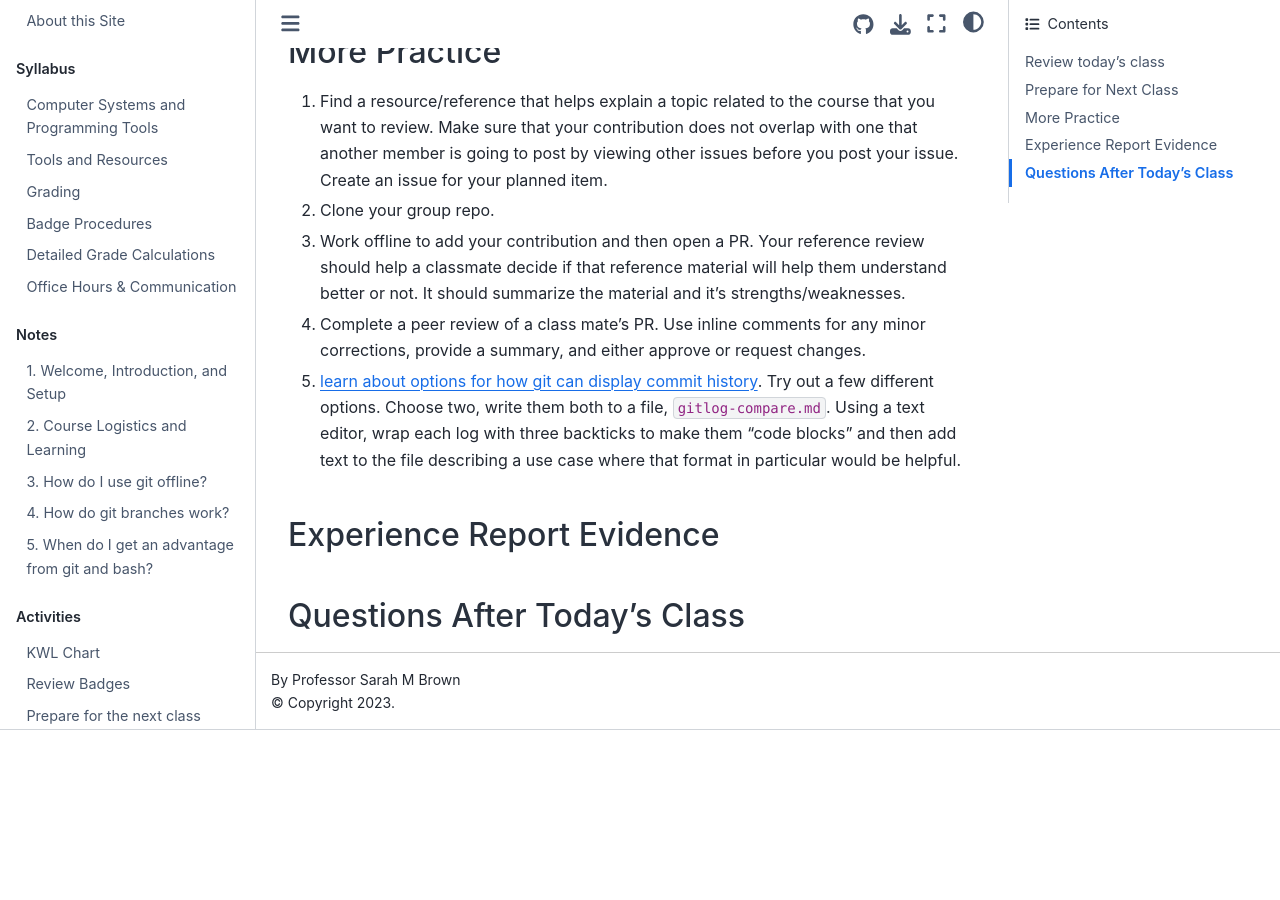
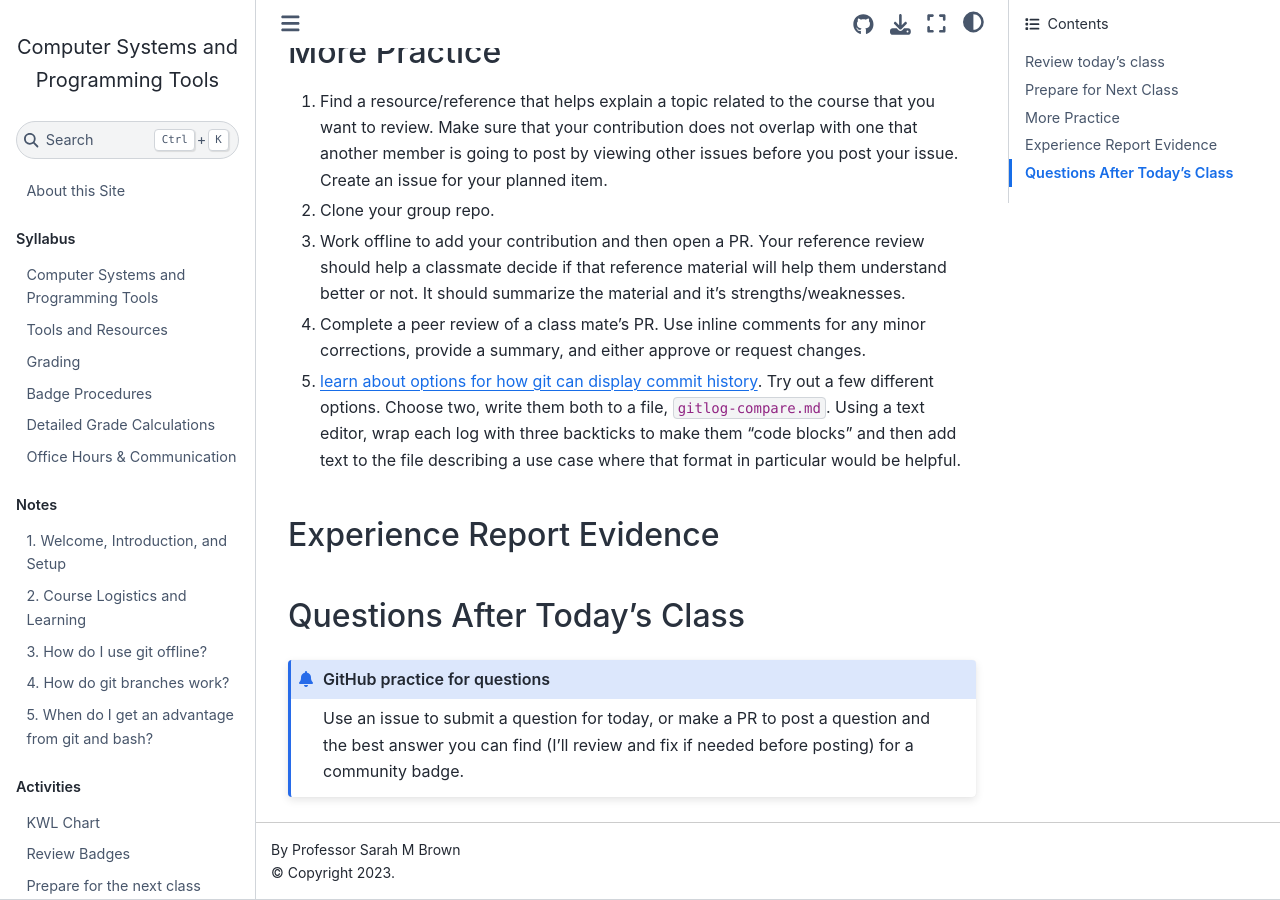
Before and after one commit to introcompsys/fall2023, a Jupyter Book: the page built from notes/2023-09-26.md, in a window 1280 px wide and 900 px high, scrolled down 1172 px. Built offline with Jupyter Book 1.0.4 settings and Sphinx 7.4.7 and the Sphinx Book theme 1.1.4, drawn with Linux system fonts in a browser that asks for light colours; pages that are not in the unit, such as notebooks, are missing from menus; before the commit the page ends 1902 px from its top, so only the background shows below that.

Commit message:
community opp

````diff
--- a/notes/2023-09-26.md
+++ b/notes/2023-09-26.md
@@ -34,3 +34,10 @@
 ## Experience Report Evidence
 
 ## Questions After Today's Class
+
+```{admonition} GitHub practice for questions
+:class: community
+
+Use an issue to submit a question for today, or make a PR to post a question and the best answer you can find (I'll review and fix if needed before posting) for a community badge.
+
+```
````
